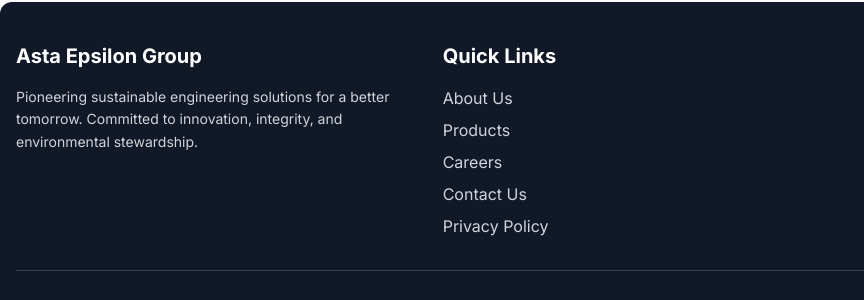
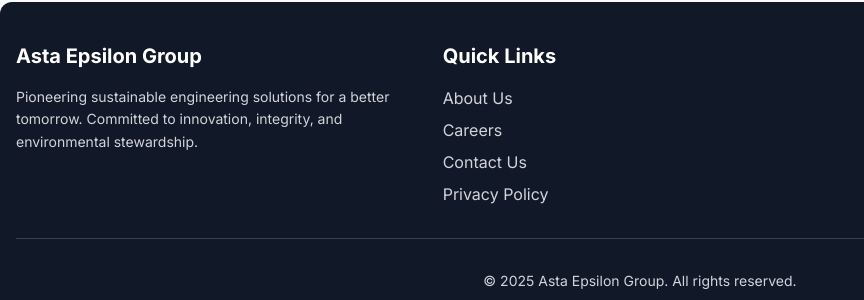
Before and after one commit to aritrash/website_new, a plain HTML site: page astahome.html in a window 1280 px wide. Shown: the part 2830-3130 px from the top of the page, 0-864 px from the left. Drawn offline with nearby package versions, Linux system fonts and the light colour scheme.

Commit message:
Update astahome.html

```diff
--- a/astahome.html
+++ b/astahome.html
@@ -469,13 +469,6 @@
             </li>
             <li>
               <a
-                href="products.html"
-                class="hover:text-blue-400 transition-colors"
-                >Products</a
-              >
-            </li>
-            <li>
-              <a
                 href="careers.html"
                 class="hover:text-blue-400 transition-colors"
                 >Careers</a
```
